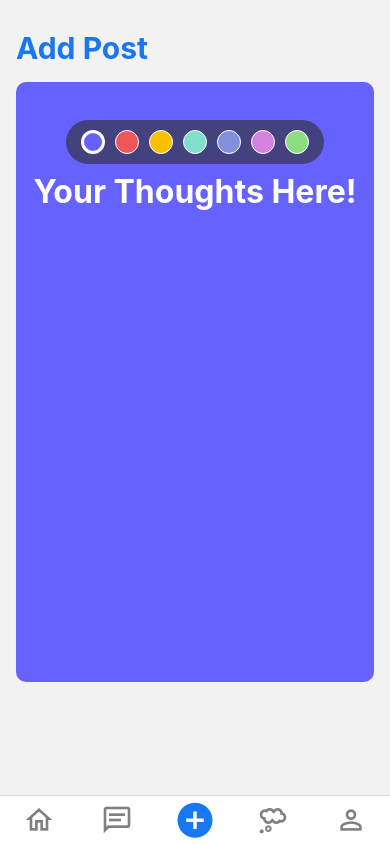
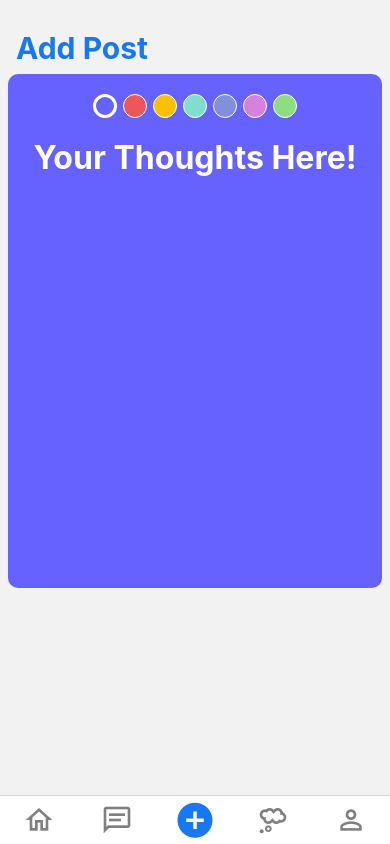
Before and after one commit to Group-15-2/imu, a React Native app: screen /AddPost in a window 390 px wide. Built offline with nearby package versions, Linux system fonts and the light colour scheme.

Commit message:
add card layout

```diff
--- a/Screens/Addpost.js
+++ b/Screens/Addpost.js
@@ -75,14 +75,18 @@ export default function Addpost() {
       <Text style={addStyles.header}>
         Add Post
       </Text>
+
+      <View style={addStyles.wrapper}>
+        <View style={[addStyles.flatlist_container, { backgroundColor: selectedColor }]}>
           <FlatList
             numColumns={7}
             data={DATA}
             renderItem={renderItem}
             keyExtractor={item => item.id}
             extraData={selectedId}
-        style={addStyles.color_picker_container}
+            style={addStyles.color_picker_wrapper}
           />
+        </View>
 
         <ScrollView>
           <TextInput
@@ -95,14 +99,14 @@ export default function Addpost() {
           />
         </ScrollView>
       </View>
+    </View>
   );
 }
 
 const addStyles = StyleSheet.create({
 
   wrapper: {
-    marginLeft: 16,
-    paddingTop: 30,
+    margin: 8,
   },
 
   header: {
@@ -114,17 +118,18 @@ const addStyles = StyleSheet.create({
   },
 
   card: {
-    margin: 16,
-    borderRadius: 10,
-    minHeight: 600,
+    // margin: 16,
+    borderBottomLeftRadius: 10,
+    borderBottomRightRadius: 10,
+    minHeight: 450,
     textAlignVertical: 'center',
     textAlign: 'center',
     fontSize: 32,
     fontWeight: 'bold',
     color: '#FFFFFF',
     paddingHorizontal: 5,
-    paddingTop: 90,
-    paddingBottom: 90,
+    // paddingTop: 90,
+    // paddingBottom: 90,
   },
 
   color_picker: {
@@ -132,16 +137,16 @@ const addStyles = StyleSheet.create({
     height: 24,
     borderRadius: 50,
     borderColor: '#fff',
-    marginHorizontal: 5
+    marginHorizontal: 3
   },
 
-  color_picker_container: {
-    position: 'absolute',
-    zIndex: 1,
-    marginTop: 120,
+  color_picker_wrapper: {
     alignSelf: 'center',
-    backgroundColor: '#2f2f2f9c',
-    padding: 10,
-    borderRadius: 50
+    paddingVertical: 20
+  },
+
+  flatlist_container: {
+    borderTopLeftRadius: 10,
+    borderTopRightRadius: 10,
   }
 })
```
Lines whose indentation alone changed are shown as unchanged.
